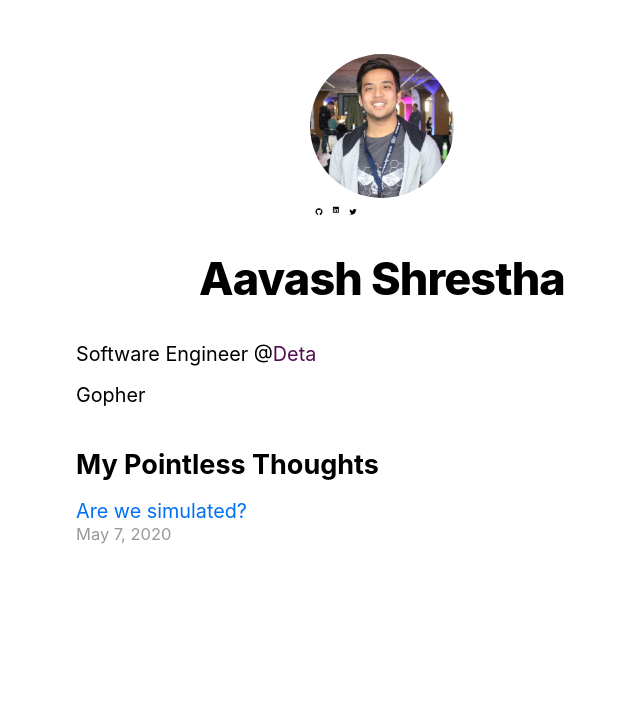
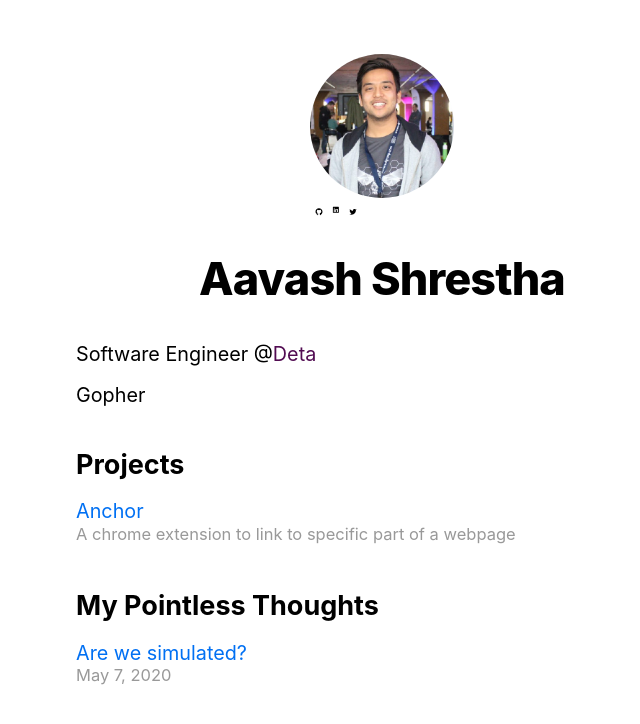
Before and after one commit to aavshr/aavshr.dev, a Next.js app: page / in a window 1280 px wide. Shown: the top 724 px of the page, without its empty margins (258-898 px from the left). Built offline with nearby package versions, Linux system fonts and the light colour scheme.

Commit message:
add anchor project

```diff
--- a/components/layout.js
+++ b/components/layout.js
@@ -31,15 +31,6 @@ export default function Layout({ children, home }) {
           </>
         ) : (
           <>
-            <Link href="/">
-              <a>
-                <img
-                  src="/images/profile.png"
-                  className={`${styles.headerImage} ${utilStyles.borderCircle}`}
-                  alt={name}
-                />
-              </a>
-            </Link>
             <Profiles/>
             <h2 className={utilStyles.headingLg}>
               <Link href="/">
--- a/package.json
+++ b/package.json
@@ -1,5 +1,5 @@
 {
-  "name": "learn-starter",
+  "name": "aavshr-dev",
   "version": "0.1.0",
   "private": true,
   "scripts": {
--- a/pages/index.js
+++ b/pages/index.js
@@ -34,6 +34,20 @@ export default function Home({ allPostsData }) {
         <p></p>
       </section>
       <section className={`${utilStyles.headingMd} ${utilStyles.padding1px}`}>
+        <h2 className={utilStyles.headingLg}>Projects</h2>
+        <ul className={utilStyles.list}>
+          <li className={utilStyles.listItem}>
+          <Link href="/projects/anchor">
+            <a>Anchor</a>
+          </Link>
+          <br/>
+           <small className={utilStyles.lightText}>
+            A chrome extension to link to specific part of a webpage
+           </small>
+          </li>
+        </ul>
+      </section>
+      <section className={`${utilStyles.headingMd} ${utilStyles.padding1px}`}>
         <h2 className={utilStyles.headingLg}>My Pointless Thoughts</h2>
         <ul className={utilStyles.list}>
           {allPostsData.map(({ id, date, title }) => (
```
Also changed, not shown: pages/projects/anchor.js (added, +28 -0 lines).
